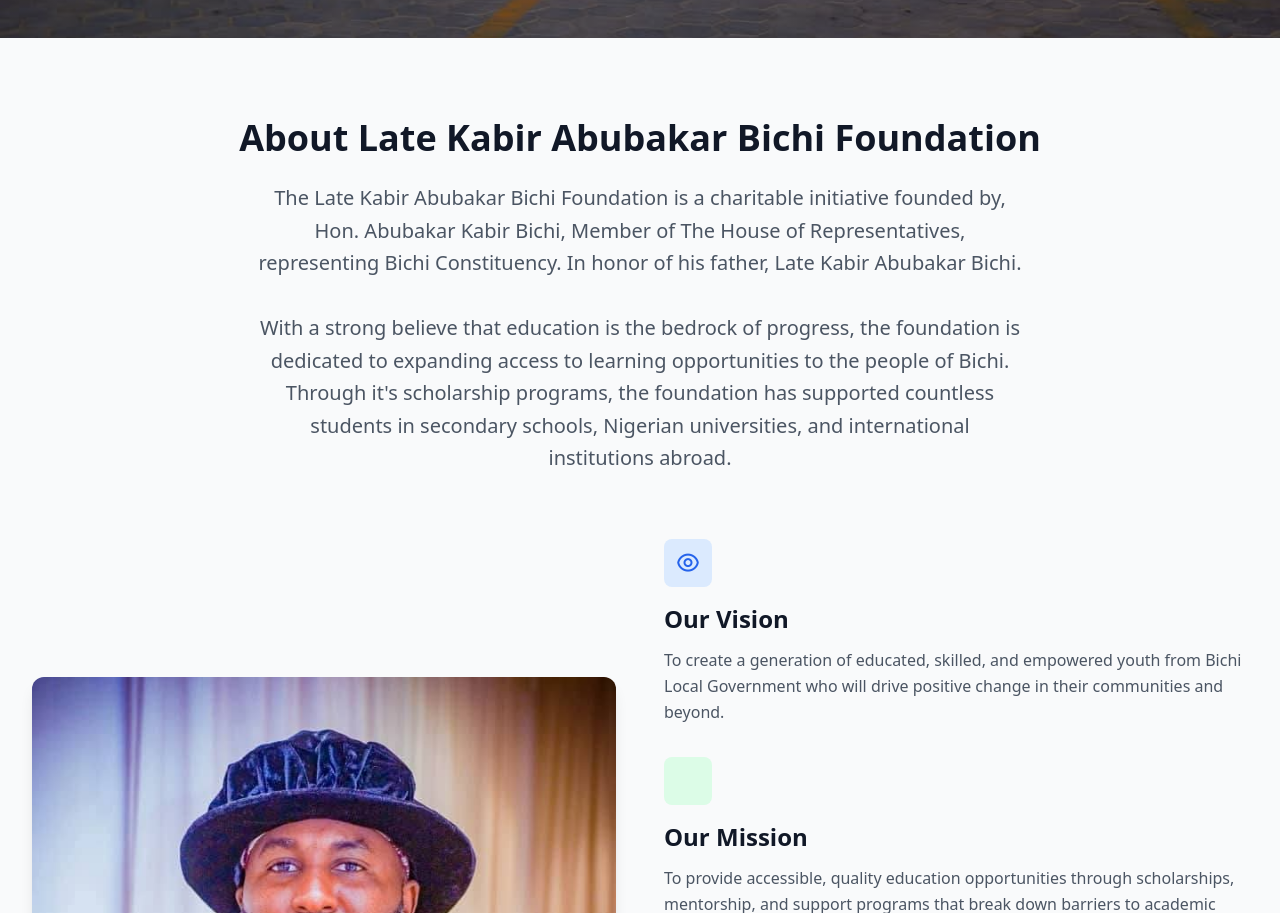
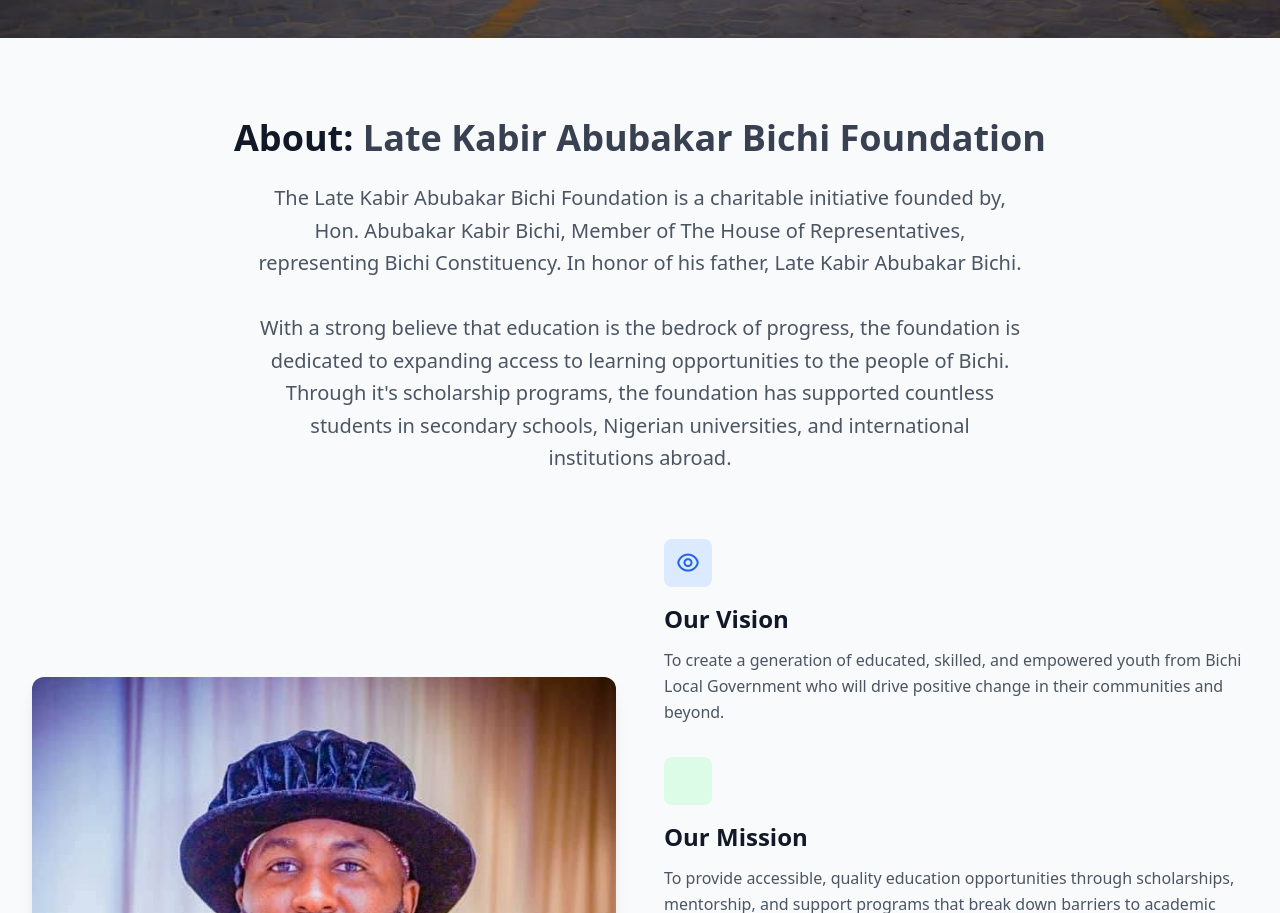
Before and after one commit to Yusufiabichi/hakassa, a Next.js app: page / in a window 1280 px wide. Shown: the part 844-1757 px from the top of the page. Built offline with nearby package versions, Linux system fonts and the light colour scheme; some icons are missing.

Commit message:
about color text

```diff
--- a/components/AboutSection.tsx
+++ b/components/AboutSection.tsx
@@ -5,7 +5,7 @@ export default function AboutSection() {
     <section id="about" className="py-20 bg-gray-50">
       <div className="max-w-7xl mx-auto px-4 sm:px-6 lg:px-8">
         <div className="text-center mb-16">
-          <h2 className="text-4xl font-bold text-gray-900 mb-6">About Late Kabir Abubakar Bichi Foundation</h2>
+          <h2 className="text-4xl font-bold text-gray-700 mb-6"><span className="text-gray-900">About:</span> Late Kabir Abubakar Bichi Foundation</h2>
           <p className="text-xl text-gray-600 max-w-3xl mx-auto leading-relaxed">
             The Late Kabir Abubakar Bichi Foundation is a charitable initiative founded by, Hon. Abubakar Kabir Bichi, Member
             of The House of Representatives, representing Bichi Constituency. In honor of his father, Late Kabir Abubakar Bichi.<br /> <br />
```
